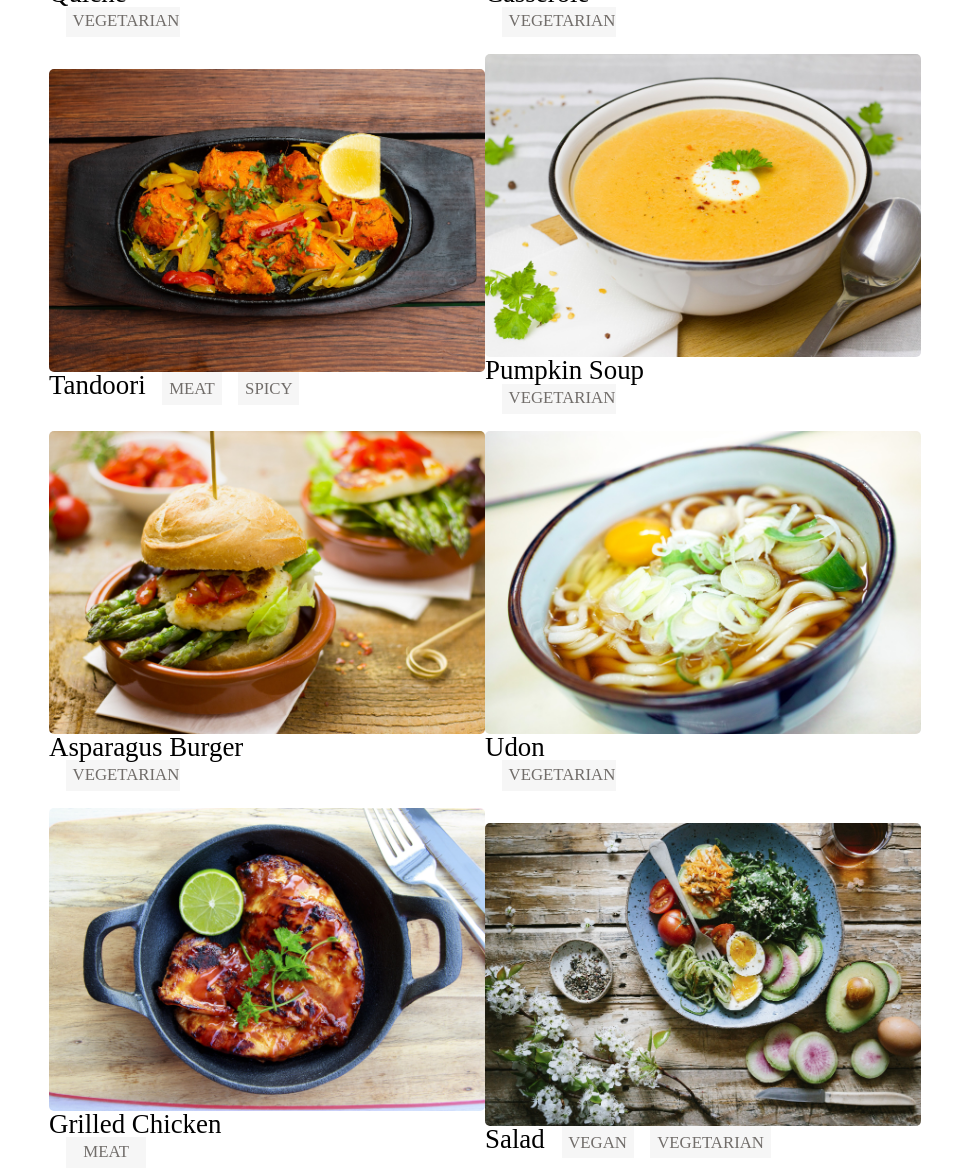
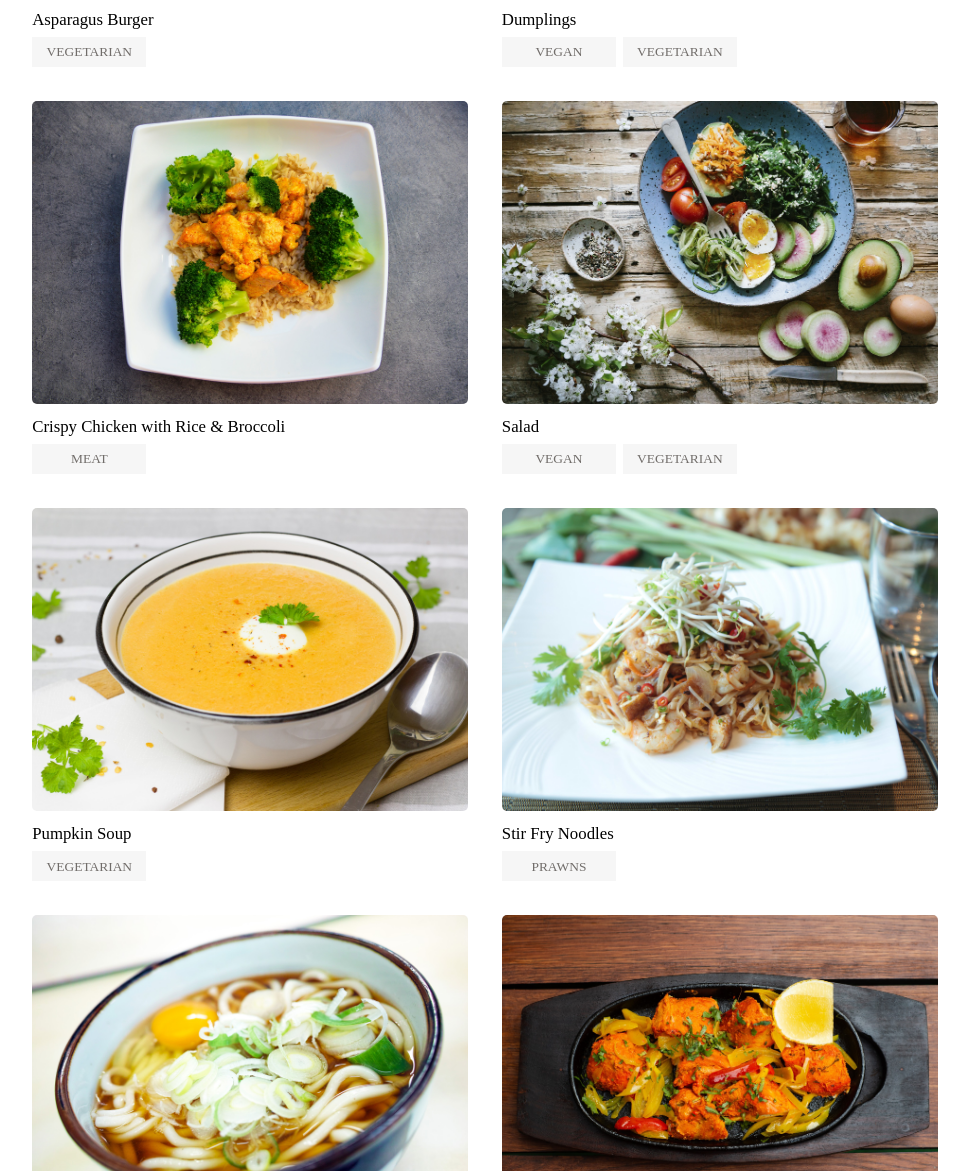
Before and after one commit to cate-k/food-koala, a website: page src/weekly-menu/index.pug in a window 1280 px wide. Shown: the part 546-1717 px from the top of the page, without its empty margins (155-1124 px from the left). Drawn offline with nearby package versions, Linux system fonts and the light colour scheme; files that its build step writes are made by us from their sources; files whose address does not match are found by name; a web font is replaced by a local one.

Commit message:
Finished the "Our Weekly Menu" page for desktop.

```diff
--- a/src/_component/layout/layout-desktop.scss
+++ b/src/_component/layout/layout-desktop.scss
@@ -105,11 +105,14 @@
 
 
     //- Weekly Menu
-    .recipe-cards {
+    .recipe-cards-wrapper {
+        margin-top: 1rem;
+
         a {
             text-decoration: none;
             color: black;
-            font-size: 0.8rem;
+            font-size: 0.5rem;
+            width: 436px;
 
             &:hover {
                 color: $colour-emerald;
@@ -118,50 +121,62 @@
         }
     }
 
-    .recipe-card {
+    .recipe-cards {
         display: flex;
         justify-content: center;
         align-items: center;
-        font-size: 0.5rem;
-        margin-bottom: 0.5rem;
+        margin-top: 1rem;
     }
 
-    .tag {
+    .right-aligned {
+        margin-left: 1rem;
+    }
+
+    //- Tags
+    .tags {
+        display: flex;
+    }
+
+    .tag-right {
+        margin-left: 1rem;
+    }
+
+    .tag,
+    .tag-right {
         color: $colour-flint;
         text-align: center;
         text-transform: uppercase;
-        font-size: 0.5rem;
-        background-color: $colour-wild-sand;
-        height: 0.5rem;
-        width: 2rem;
-        padding: 0.2rem;
-        margin-left: 0.5rem;
-    }
-
-    .tag-veg {
-        color: $colour-flint;
-        text-align: center;
-        text-transform: uppercase;
-        font-size: 0.5rem;
+        font-size: 0.4rem;
+        display: flex;
+        justify-content: center;
+        align-items: center;
         background-color: $colour-wild-sand;
         height: 0.5rem;
         width: 3rem;
         padding: 0.2rem;
-        margin-left: 0.5rem;
+        margin-top: 0.2rem;
     }
 
-    //- Recipe card one
-    .quiche-pic {
-        background-image: url(asset/image/quiche.jpg);
-        background-size: cover;
-        border-radius: 5px;
-        height: 303px;
-        width: 436px;
+    .tag-veg,
+    .tag-spicy {
+        color: $colour-flint;
+        text-align: center;
+        text-transform: uppercase;
+        font-size: 0.4rem;
+        display: flex;
+        justify-content: center;
+        align-items: center;
+        background-color: $colour-wild-sand;
+        height: 0.5rem;
+        width: 3rem;
+        padding: 0.2rem;
+        margin-top: 0.2rem;
+        margin-left: 0.2rem;
     }
 
-    //- Recipe card two
-    .casserole-pic {
-        background-image: url(asset/image/casserole.jpg);
+    //- Card one
+    .ab-pic {
+        background-image: url(asset/image/asparagus-burger.jpg);
         background-position: center center;
         background-size: cover;
         border-radius: 5px;
@@ -169,9 +184,20 @@
         width: 436px;
     }
 
-    //- Recipe card three
-    .tandoori-pic {
-        background-image: url(asset/image/tandoori.jpg);
+    //- Card two
+    .dumplings-pic {
+        background-image: url(asset/image/dumplings.jpg);
+        background-position: center center;
+        background-size: cover;
+        border-radius: 5px;
+        height: 303px;
+        width: 436px;
+        margin-left: 1rem;
+    }
+
+    //- Card three
+    .cc-pic {
+        background-image: url(asset/image/crispy-chicken-with-rice.jpg);
         background-position: center center;
         background-size: cover;
         border-radius: 5px;
@@ -179,8 +205,19 @@
         width: 436px;
     }
 
-    //- Recipe card four
-    .pumpkin-soup-pic {
+    //- Card four
+    .salad-pic {
+        background-image: url(asset/image/salad.jpg);
+        background-position: center center;
+        background-size: cover;
+        border-radius: 5px;
+        height: 303px;
+        width: 436px;
+        margin-left: 1rem;
+    }
+
+    //- Card five
+    .ps-pic {
         background-image: url(asset/image/pumpkin-soup.jpg);
         background-position: center center;
         background-size: cover;
@@ -189,17 +226,18 @@
         width: 436px;
     }
 
-    //- Recipe card five
-    .asparagus-burger-pic {
-        background-image: url(asset/image/asparagus-burger.jpg);
+    //- Card six
+    .ssn-pic {
+        background-image: url(asset/image/stir-fry-noodles.jpg);
         background-position: center center;
         background-size: cover;
         border-radius: 5px;
         height: 303px;
         width: 436px;
+        margin-left: 1rem;
     }
 
-    //- Recipe card six
+    //- Card seven
     .udon-pic {
         background-image: url(asset/image/udon.jpg);
         background-position: center center;
@@ -209,44 +247,18 @@
         width: 436px;
     }
 
-    //- Recipe card seven
-    .grilled-chicken-pic {
-        background-image: url(asset/image/grilled-chicken.jpg);
+    //- Card eight
+    .tandoori-pic {
+        background-image: url(asset/image/tandoori.jpg);
         background-position: center center;
         background-size: cover;
         border-radius: 5px;
         height: 303px;
         width: 436px;
+        margin-left: 1rem;
     }
 
-    //- Recipe card eight
-    .salad-pic {
-        background-image: url(asset/image/salad.jpg);
-        background-size: cover;
-        border-radius: 5px;
-        height: 303px;
-        width: 436px;
-    }
-
-    //- Recipe card nine
-    .crispy-chicken-pic {
-        background-image: url(asset/image/crispy-chicken-with-rice.jpg);
-        background-size: cover;
-        border-radius: 5px;
-        height: 303px;
-        width: 436px;
-    }
-
-    //- Recipe card ten
-    .stir-fry-pic {
-        background-image: url(asset/image/stir-fry-noodles.jpg);
-        background-size: cover;
-        border-radius: 5px;
-        height: 303px;
-        width: 436px;
-    }
-
-    //- Recipe card eleven
+    //- Card nine
     .carbonara-pic {
         background-image: url(asset/image/carbonara.jpg);
         background-position: center center;
@@ -256,13 +268,35 @@
         width: 436px;
     }
 
-    //- Recipe card twelve
-    .dumplings-pic {
-        background-image: url(asset/image/dumplings.jpg);
+    //- Card ten
+    .gc-pic {
+        background-image: url(asset/image/grilled-chicken.jpg);
+        background-position: center center;
+        background-size: cover;
+        border-radius: 5px;
+        height: 303px;
+        width: 436px;
+        margin-left: 1rem;
+    }
+
+    //- Card eleven
+    .quiche-pic {
+        background-image: url(asset/image/quiche.jpg);
         background-position: center center;
         background-size: cover;
         border-radius: 5px;
         height: 303px;
         width: 436px;
     }
+
+    //- Card twelve
+    .casserole-pic {
+        background-image: url(asset/image/casserole.jpg);
+        background-position: center center;
+        background-size: cover;
+        border-radius: 5px;
+        height: 303px;
+        width: 436px;
+        margin-left: 1rem;
+    }
 }
--- a/src/weekly-menu/index.pug
+++ b/src/weekly-menu/index.pug
@@ -3,67 +3,73 @@ extends ../_component/layout/layout
 block content
     h1.intro-text Our Weekly Menu
     hr.emerald-hr
-    .recipe-cards
-        //- Card column one
-        .recipe-card
+    .recipe-cards-wrapper
+        .recipe-cards
             .card-one
+                .ab-pic
+                a(href="#") Asparagus Burger
+                .tags
+                    .tag Vegetarian
+            .card-two
+                .dumplings-pic
+                a.right-aligned(href="#") Dumplings
+                .tags
+                    .tag-right Vegan
+                    .tag-veg Vegetarian
+        .recipe-cards
+            .card-three
+                .cc-pic
+                a(href="#") Crispy Chicken with Rice & Broccoli
+                .tags
+                    .tag Meat
+            .card-four
+                .salad-pic
+                a.right-aligned(href="#") Salad
+                .tags
+                    .tag-right Vegan
+                    .tag-veg Vegetarian
+        .recipe-cards
+            .card-five
+                .ps-pic
+                a(href="#") Pumpkin Soup
+                .tags
+                    .tag Vegetarian
+            .card-six
+                .ssn-pic
+                a.right-aligned(href="#") Stir Fry Noodles
+                .tags
+                    .tag-right Prawns
+        .recipe-cards
+            .card-seven
+                .udon-pic
+                a(href="#") Udon
+                .tags
+                    .tag Vegetarian
+            .card-eight
+                .tandoori-pic
+                a.right-aligned(href="#") Tandoori
+                .tags
+                    .tag-right Meat
+                    .tag-spicy Spicy
+        .recipe-cards
+            .card-nine
+                .carbonara-pic
+                a(href="#") Carbonara
+                .tags
+                    .tag Vegetarian
+            .card-ten
+                .gc-pic
+                a.right-aligned(href="#") Grilled Chicken
+                .tags
+                    .tag-right Meat
+        .recipe-cards
+            .card-eleven
                 .quiche-pic
                 a(href="#") Quiche
-                .tag-veg Vegetarian
-            .card-two
+                .tags
+                    .tag Vegetarian
+            .card-twelve
                 .casserole-pic
-                a(href="#") Casserole
-                .tag-veg Vegetarian
-        //- Card column two
-        .recipe-card
-            .card-three
-                .tandoori-pic
-                a(href="#") Tandoori
-                span.tag Meat
-                span.tag Spicy
-            .card-four
-                .pumpkin-soup-pic
-                a(href="#") Pumpkin Soup
-                .tag-veg Vegetarian
-        //- Card column three
-        .recipe-card
-            .card-five
-                .asparagus-burger-pic
-                a(href="#") Asparagus Burger
-                .tag-veg Vegetarian
-            .card-six
-                .udon-pic
-                a(href="#") Udon
-                .tag-veg Vegetarian
-        //- Card column four
-        .recipe-card
-            .card-seven
-                .grilled-chicken-pic
-                a(href="#") Grilled Chicken
-                .tag Meat
-            .card-eight
-                .salad-pic
-                a(href="#") Salad
-                span.tag Vegan
-                span.tag-veg Vegetarian
-        //- Card column five
-        .recipe-card
-            .card-nine
-                .crispy-chicken-pic
-                a(href="#") Crispy Chicken with Rice & Broccoli
-                .tag Meat
-            .card-ten
-                .stir-fry-pic
-                a(href="#") Stir Fry Noodles
-                .tag Prawns
-        //- Card column six
-        .recipe-card
-            .card-eleven
-                .carbonara-pic
-                a(href="#") Carbonara
-                .tag-veg Vegetarian
-            .card-twelve
-                .dumplings-pic
-                a(href="#") Dumplings
-                span.tag Vegan
-                span.tag-veg Vegetarian
+                a.right-aligned(href="#") Casserole
+                .tags
+                    .tag-right Vegetarian
```
